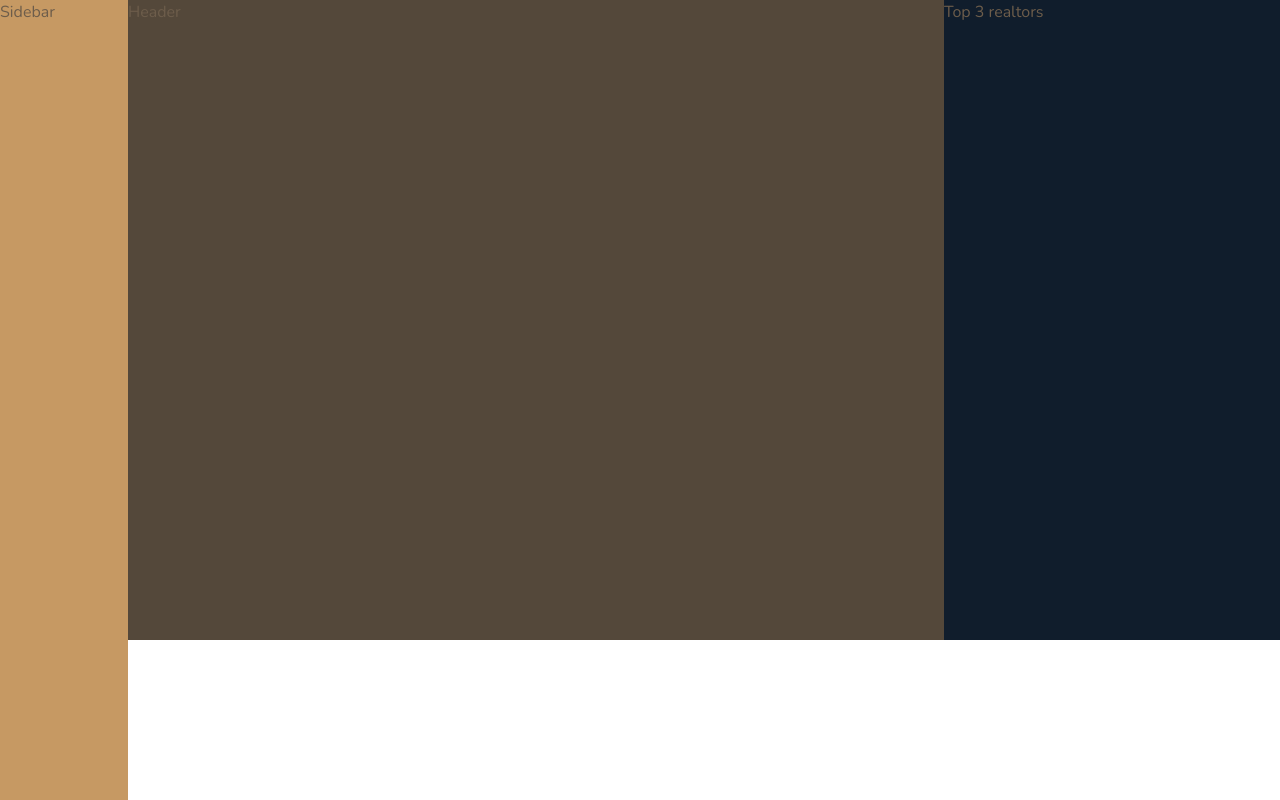
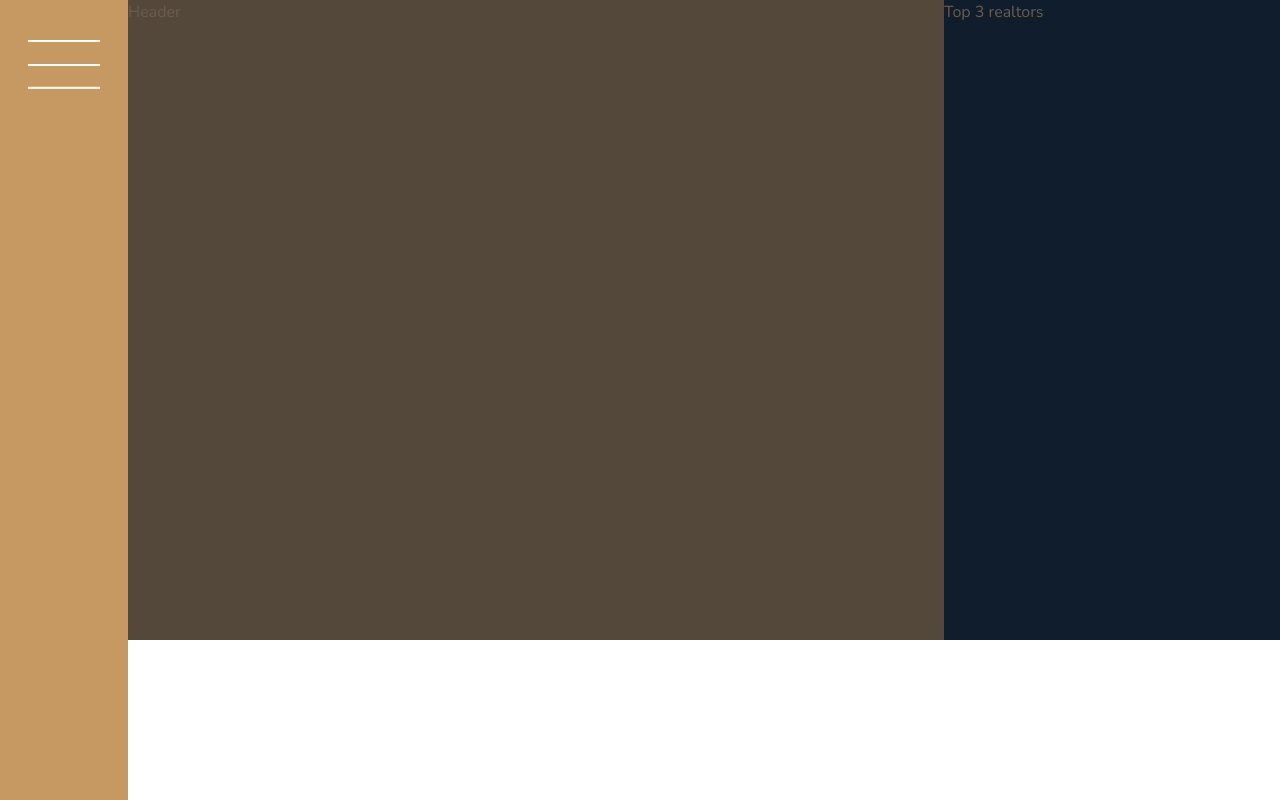
Before and after one commit to olgapog/Nexter, a website: page index.html in a window 1280 px wide. Shown: the top 800 px of the page. Drawn offline with nearby package versions, Linux system fonts and the light colour scheme.

Commit message:
Styling sidebar

```diff
--- a/index.html
+++ b/index.html
@@ -15,7 +15,10 @@
     <title>nexter &mdash; your home, your freedom</title>
   </head>
   <body class="container">
-    <div class="sidebar">Sidebar</div>
+    <div class="sidebar">
+      <button class="nav-btn">
+      </button>
+    </div>
 
     <header class="header">Header</header>
 
--- a/sass/_sidebar.scss
+++ b/sass/_sidebar.scss
@@ -2,4 +2,32 @@
   background-color: $color-primary;
   grid-column: sidebar-start / sidebar-end;
   grid-row: 1 /-1;
+  display: flex;
+  justify-content: center;
 }
+
+.nav-btn {
+  border: none;
+  border-radius: 0;
+
+  background-color: white;
+  height: 2px;
+  width: 4.5rem;
+  margin-top: 4rem;
+
+  &::before,
+  &::after {
+    background-color: white;
+  height: 2px;
+  width: 4.5rem;
+  content: "";
+  display: block;
+  }
+
+  &::before {
+    transform: translateY(-1.5rem);
+  }
+  &::after {
+    transform: translateY(1.3rem);
+  }
+}
```
Also changed, not shown: css/style.css, 1 other file.
